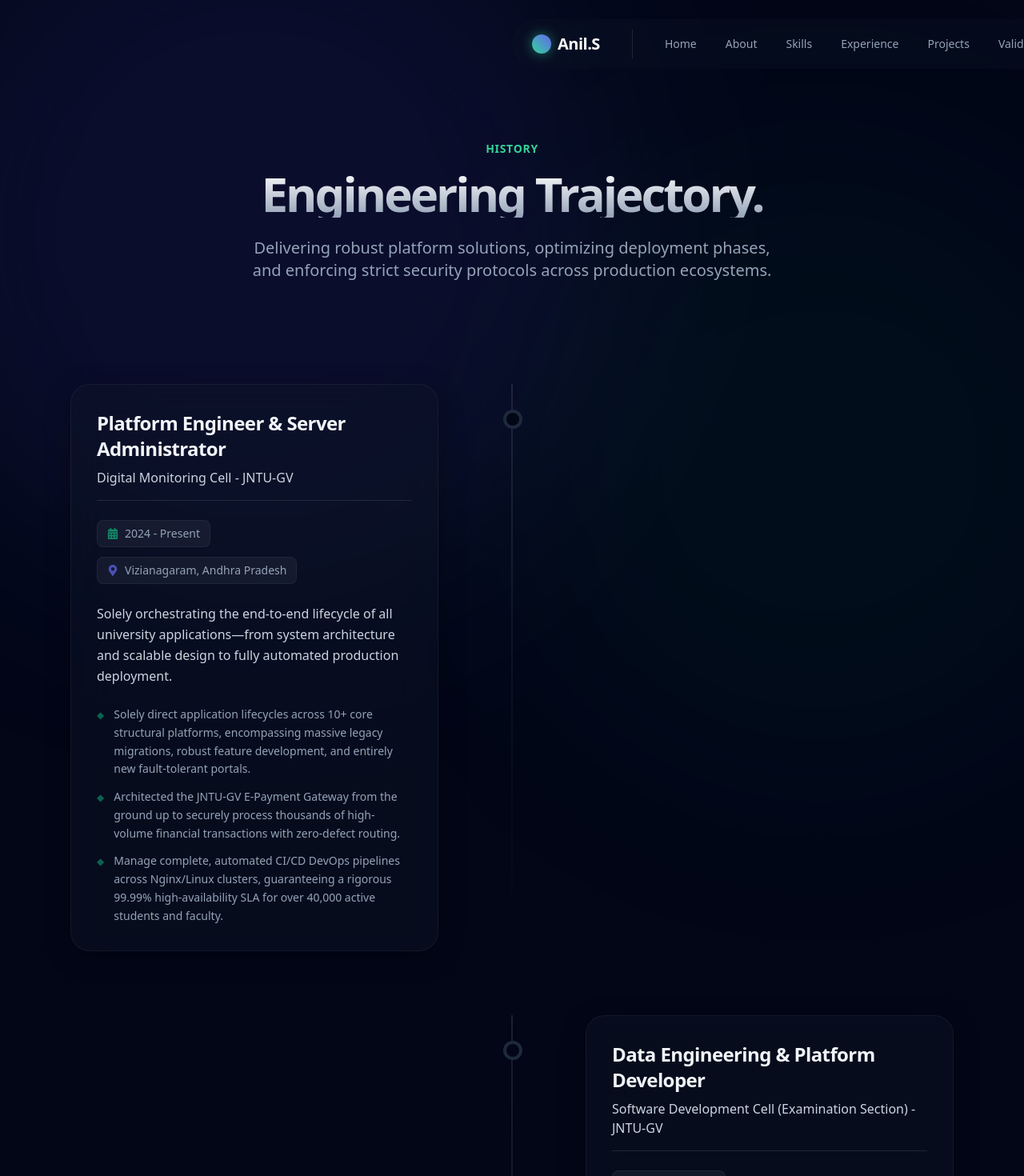
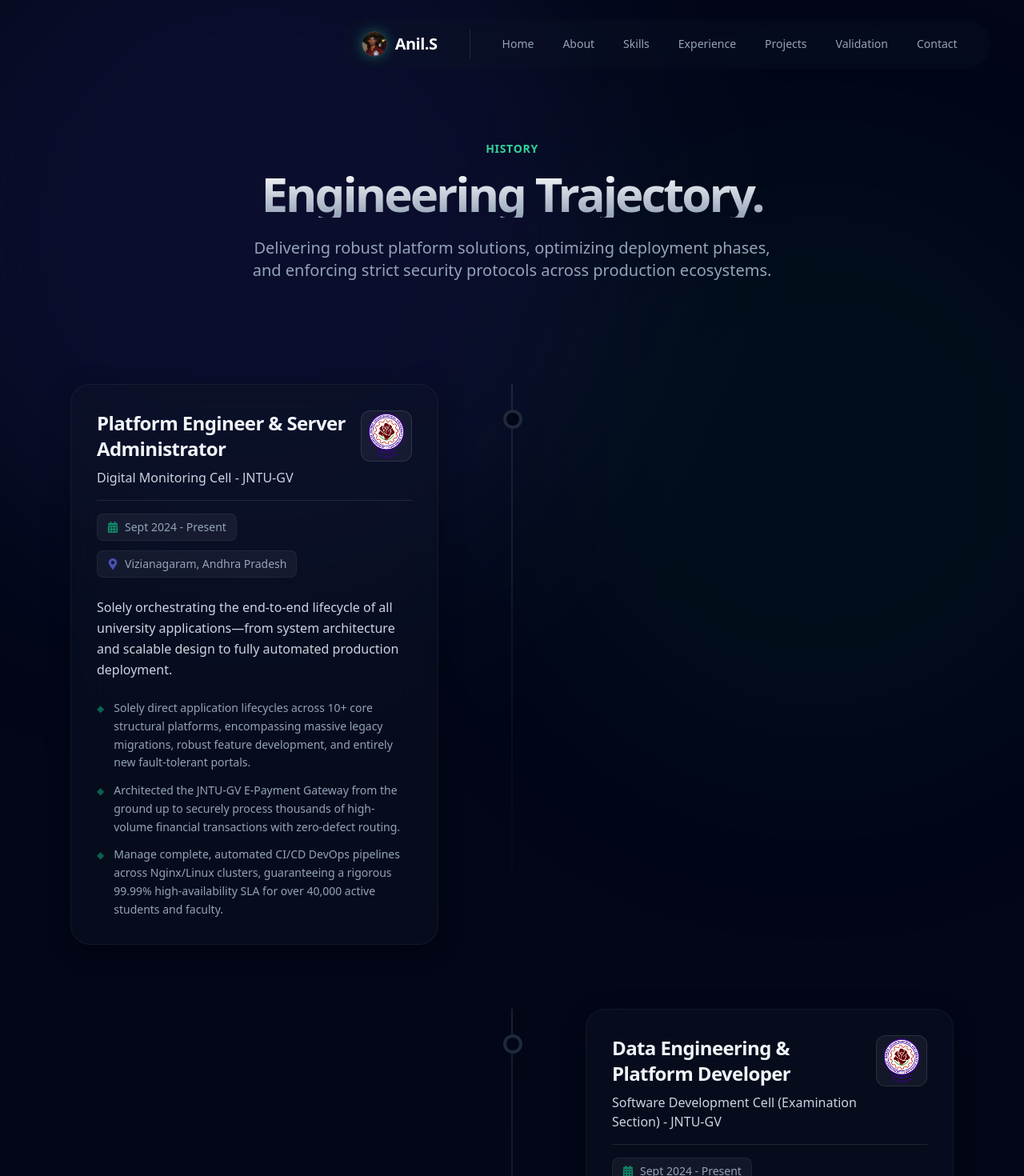
Before and after one commit to anilsinthu114/anilsinthu, a Next.js app: page /experience in a window 1280 px wide. Shown: the top 1470 px of the page at 80% size. Built offline with nearby package versions, Linux system fonts and the light colour scheme.

Commit message:
Added Logos

```diff
--- a/components/Navbar.js
+++ b/components/Navbar.js
@@ -3,6 +3,7 @@ import Link from 'next/link';
 import { useState, useEffect } from 'react';
 import { FaBars, FaTimes } from 'react-icons/fa';
 import { useRouter } from 'next/router';
+import Image from 'next/image';
 
 const navItems = [
   { href: '#home', label: 'Home' },
@@ -68,18 +69,19 @@ export default function Navbar() {
 
   return (
     <motion.nav
-      initial={{ y: -100 }}
+      initial={{ y: -150 }}
       animate={{ y: 0 }}
       transition={{ duration: 0.8, ease: "easeOut" }}
-      className={`fixed top-4 left-4 right-4 md:left-1/2 md:-translate-x-1/2 md:top-6 z-50 md:w-max px-6 py-3 rounded-full flex justify-between items-center transition-all duration-300 ${
-        scrolled
+      className={`fixed top-4 left-4 right-4 md:left-1/3 md:-translate-x-1/2 md:right-auto md:top-6 z-50 md:w-fit px-6 py-3 rounded-full flex justify-between items-center transition-all duration-300 ${scrolled
         ? 'bg-slate-900/60 backdrop-blur-md border border-white/10 shadow-[0_8px_32px_rgba(0,0,0,0.5)]'
         : 'bg-slate-900/30 backdrop-blur-sm border border-transparent'
         }`}
     >
       <Link href="/#home" scroll={false}>
         <span onClick={(e) => handleNavClick(e, '#home')} className="text-xl font-bold tracking-tight text-white cursor-pointer mr-auto md:mr-10 flex items-center">
-          <div className="w-6 h-6 rounded-full bg-gradient-to-tr from-emerald-400 to-indigo-500 mr-2 shadow-[0_0_15px_rgba(52,211,153,0.5)]" />
+          <div className="relative w-8 h-8 rounded-full overflow-hidden mr-2.5 shadow-[0_0_15px_rgba(52,211,153,0.4)] border border-white/20">
+            <Image src="/images/profile_sa.jpg" alt="Anil.S" fill className="object-cover" sizes="32px" />
+          </div>
           Anil.S
         </span>
       </Link>
@@ -95,8 +97,7 @@ export default function Navbar() {
               key={item.href}
               href={router.pathname === '/' ? item.href : `/${item.href}`}
               onClick={(e) => handleNavClick(e, item.href)}
-              className={`px-4 py-2 rounded-full text-sm font-medium transition-all duration-300 cursor-pointer ${
-                isActive
+              className={`px-4 py-2 rounded-full text-sm font-medium transition-all duration-300 cursor-pointer ${isActive
                 ? 'bg-white/10 text-white shadow-[0_0_10px_rgba(255,255,255,0.05)]'
                 : 'text-slate-400 hover:text-white hover:bg-white/5'
                 }`}
@@ -133,8 +134,7 @@ export default function Navbar() {
                   key={item.href}
                   href={router.pathname === '/' ? item.href : `/${item.href}`}
                   onClick={(e) => handleNavClick(e, item.href)}
-                  className={`block px-4 py-3 rounded-xl text-center text-sm font-medium transition-all duration-200 cursor-pointer ${
-                    isActive
+                  className={`block px-4 py-3 rounded-xl text-center text-sm font-medium transition-all duration-200 cursor-pointer ${isActive
                     ? 'bg-emerald-500/10 text-emerald-300 border border-emerald-500/20'
                     : 'text-slate-400 hover:bg-white/5 hover:text-white border border-transparent'
                     }`}
--- a/components/ProjectCard.js
+++ b/components/ProjectCard.js
@@ -1,7 +1,8 @@
 import { motion } from 'framer-motion';
 import { FaGithub, FaExternalLinkAlt, FaLock } from 'react-icons/fa';
+import Image from 'next/image';
 
-export default function ProjectCard({ title, description, techStack, link, liveLink, status, index }) {
+export default function ProjectCard({ title, description, techStack, link, liveLink, status, index, image }) {
   return (
     <motion.div
       initial={{ opacity: 0, y: 30 }}
@@ -11,8 +12,15 @@ export default function ProjectCard({ title, description, techStack, link, liveL
     >
       <div className="absolute inset-0 bg-gradient-to-br from-white/5 via-transparent to-transparent opacity-0 group-hover:opacity-100 transition-opacity duration-500 pointer-events-none" />
 
-      {/* Top Banner Area (Visual Weight) */}
-      <div className="h-2 w-full bg-gradient-to-r from-emerald-500/50 via-indigo-500/50 to-purple-500/50 opacity-50 group-hover:opacity-100 transition-opacity duration-500" />
+      {/* Top Banner Area / Image Layer */}
+      {image ? (
+        <div className="h-48 w-full relative overflow-hidden group-hover:opacity-90 transition-opacity duration-500">
+           <Image src={image} alt={title} fill className="object-cover group-hover:scale-105 transition-transform duration-700" sizes="(max-width: 768px) 100vw, 400px" />
+           <div className="absolute inset-0 bg-gradient-to-t from-slate-900/90 via-slate-900/20 to-transparent z-10" />
+        </div>
+      ) : (
+        <div className="h-2 w-full bg-gradient-to-r from-emerald-500/50 via-indigo-500/50 to-purple-500/50 opacity-50 group-hover:opacity-100 transition-opacity duration-500" />
+      )}
 
       <div className="p-6 sm:p-8 flex-grow flex flex-col relative z-10">
 
--- a/data/experiences.json
+++ b/data/experiences.json
@@ -3,7 +3,8 @@
     "title": "Platform Engineer & Server Administrator",
     "company": "Digital Monitoring Cell - JNTU-GV",
     "location": "Vizianagaram, Andhra Pradesh",
-    "period": "2024 - Present",
+    "image": "/images/jntugv_logo.jpg",
+    "period": "Sept 2024 - Present",
     "description": "Solely orchestrating the end-to-end lifecycle of all university applications—from system architecture and scalable design to fully automated production deployment.",
     "achievements": [
       "Solely direct application lifecycles across 10+ core structural platforms, encompassing massive legacy migrations, robust feature development, and entirely new fault-tolerant portals.",
@@ -15,7 +16,8 @@
     "title": "Data Engineering & Platform Developer",
     "company": "Software Development Cell (Examination Section) - JNTU-GV",
     "location": "Vizianagaram, Andhra Pradesh",
-    "period": "2024 - Present",
+    "image": "/images/jntugv_logo.jpg",
+    "period": "Sept 2024 - Present",
     "description": "Concurrently engineering massive data pipelines and governmental APIs to securely process and distribute university-wide examination results.",
     "achievements": [
       "Architect complex data aggregation systems specifically designed to parse, validate, and analyze extremely heavy datasets consisting of continuous university examination results.",
@@ -27,7 +29,8 @@
     "title": "Server Administrator & Full Stack Developer Intern",
     "company": "Jawaharlal Nehru Technological University (JNTU-GV)",
     "location": "Vizianagaram, Andhra Pradesh",
-    "period": "2023 - 2024",
+    "image": "/images/jntugv_logo.jpg",
+    "period": "Feb 2024 - Aug 2024",
     "description": "Collaborated with cross-functional development teams to build, seamlessly migrate, and harden the foundational digital architecture for JNTU-GV.",
     "achievements": [
       "Engineered the central JNTU-GV CMS module and globally deployed 14 highly customized, high-traffic PHP university sub-domains sustaining 10,000+ daily concurrent requests.",
@@ -36,21 +39,10 @@
     ]
   },
   {
-    "title": "Cybersecurity & Cloud Systems Intern",
-    "company": "SkillDzire (in collab. with APSCHE)",
-    "location": "Remote",
-    "period": "May 2024 - July 2024",
-    "description": "Analyzed cloud infrastructure security and implemented modern cybersecurity practices.",
-    "achievements": [
-      "Conducted vulnerability assessments and utilized advanced cyber forensics tools for incident analysis.",
-      "Modeled cloud computing infrastructure setups while applying robust cyber defense strategies.",
-      "Drafted security management policies to mitigate network attacks and data breaches."
-    ]
-  },
-  {
     "title": "Research Intern (Data Pipelines & Deep Learning)",
     "college": "National Institute of Technology, Warangal",
     "location": "Warangal, Telangana",
+    "image": "/images/nit_w.png",
     "period": "May 2024 - July 2024",
     "description": "Developed and trained highly optimized deep learning models for detecting pulmonary diseases from raw X-ray data.",
     "achievements": [
@@ -58,17 +50,5 @@
       "Architected Convolutional Neural Networks, aggressively tuning hyperparameters for optimal resource usage.",
       "Achieved a 91% accuracy rate in multi-class classification (Covid-19, Tuberculosis, Pneumonia) on production-ready models."
     ]
-  },
-  {
-    "title": "Automation Engineering Intern",
-    "company": "SmartInternz",
-    "location": "Remote",
-    "period": "December 2023 - January 2024",
-    "description": "Engineered automated test suites for large-scale web applications to streamline CI/CD validation phases.",
-    "achievements": [
-      "Created robust, repeatable automated test scripts utilizing Katalon Studio and modern frameworks.",
-      "Dramatically improved test coverage and significantly reduced manual regression testing time.",
-      "Integrated with cross-functional teams to identify, reproduce, and resolve complex systemic defects."
-    ]
   }
 ]
--- a/data/roles.json
+++ b/data/roles.json
@@ -1,9 +1,7 @@
 {
     "roles": [
       "Backend Engineer",
-      "Platform Architect",
-      "Systems Engineer",
-      "API Developer",
-      "DevOps Enthusiast"
+      "Platform Engineer",
+      "Server Administrator"
     ]
 }
--- /dev/null
+++ b/next.config.js
@@ -0,0 +1,15 @@
+/** @type {import('next').NextConfig} */
+const nextConfig = {
+  reactStrictMode: true,
+  images: {
+    unoptimized: true,
+    remotePatterns: [
+      {
+        protocol: 'https',
+        hostname: 'jntugv.edu.in',
+      },
+    ],
+  },
+}
+
+module.exports = nextConfig;
--- a/pages/experience.js
+++ b/pages/experience.js
@@ -1,5 +1,6 @@
 import { motion } from 'framer-motion';
 import { FaCalendarAlt, FaMapMarkerAlt } from 'react-icons/fa';
+import Image from 'next/image';
 import experiencesData from '../data/experiences.json';
 
 const ExperienceCard = ({ exp, index }) => {
@@ -28,11 +29,19 @@ const ExperienceCard = ({ exp, index }) => {
           <div className="absolute inset-0 bg-gradient-to-br from-white/5 to-transparent opacity-0 group-hover:opacity-100 transition-opacity duration-500 pointer-events-none" />
 
           <div className="relative z-10">
-            <h3 className="text-xl md:text-2xl font-semibold tracking-tight text-slate-100 group-hover:text-emerald-400 transition-colors duration-300 mb-2">{exp.title}</h3>
+            <div className="flex justify-between items-start mb-4">
+              <div>
+                <h3 className="text-xl md:text-2xl font-semibold tracking-tight text-slate-100 group-hover:text-emerald-400 transition-colors duration-300 mb-2">{exp.title}</h3>
+                <h4 className="text-slate-300 font-medium text-base">{exp.company || exp.college}</h4>
+              </div>
+              {exp.image && (
+                <div className="relative w-12 h-12 md:w-16 md:h-16 shrink-0 ml-4 rounded-xl overflow-hidden border border-white/10 bg-white/5 p-1">
+                  <Image src={exp.image} alt={exp.company || exp.college} fill className="object-cover rounded-lg" sizes="64px" />
+                </div>
+              )}
+            </div>
 
-            <h4 className="text-slate-300 font-medium text-base mb-6 inline-flex border-b border-white/10 pb-4 w-full">{exp.company || exp.college}</h4>
-
-            <div className="flex flex-wrap text-slate-400 font-light text-sm mb-6 gap-y-3 gap-x-4">
+            <div className="flex flex-wrap text-slate-400 font-light text-sm mb-6 gap-y-3 gap-x-4 border-t border-white/10 pt-4 w-full">
               <div className="flex items-center bg-white/5 px-3 py-1.5 rounded-lg border border-white/5">
                 <FaCalendarAlt className="mr-2 text-emerald-500/70" />
                 <span>{exp.period}</span>
```
Also changed, not shown: data/certifications.json (+0 -18 lines), data/projects.json (+8 -20 lines), pages/index.js (+6 -5 lines), public/images/jntugv_logo.jpg (added), public/images/nit_w.png (added). Lines whose indentation alone changed are shown as unchanged.
